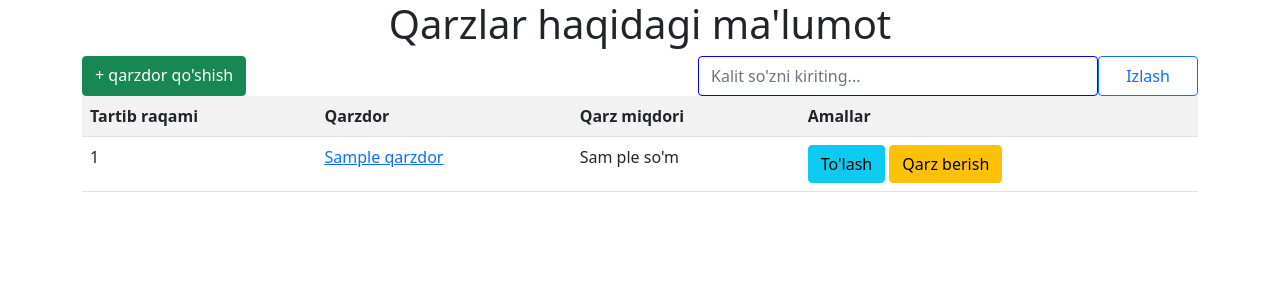
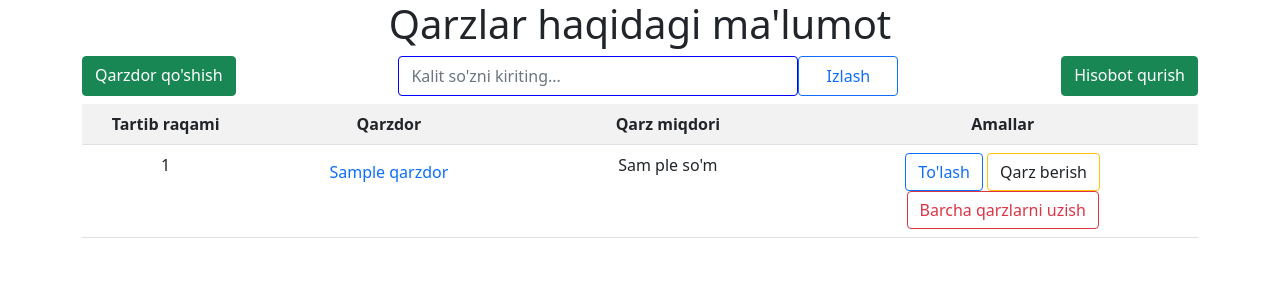
Before and after one commit to DiyorbekBoltayev/qarzDaftar, a PHP site: page / in a window 1280 px wide. Shown: the top 300 px of the page. Run offline with PHP 8.4, Linux system fonts and the light colour scheme; tables that the repository leaves empty or names only in its code hold one stand-in row (values such as "Sample post").

Commit message:
barcha qarzlarni uzish tugmasi qoshildi

```diff
--- a/index.php
+++ b/index.php
@@ -17,22 +17,24 @@ $git_p=1700;
 <body>
 <div class="container">
     <h1 class="text text-center">Qarzlar haqidagi ma'lumot</h1>
-    <div class="d-flex justify-content-between"> <a href="add.php" class="btn btn-success"> + qarzdor qo'shish</a>
+    <div class="d-flex justify-content-between mb-2"> <a href="add.php" class="btn btn-success">Qarzdor qo'shish</a>
         <form class=" d-flex justify-content-between" action="topilgan.php" method="post">
             <input name="search" style="width: 400px; height: 40px; border: 1px solid blue" placeholder="Kalit so'zni kiriting..." type="search" class=" form-control">
             <input style="width: 100px;" type="submit" class="btn btn-outline-primary form-control" value="Izlash">
-        </form></div>
+        </form>
+        <a href="" class="btn btn-success"> Hisobot qurish</a>
+    </div>
 
     <div>
-        <table class="table table-striped">
+        <table class="table table-striped text-center">
             <tr>
-                <th>Tartib raqami</th>
-                <th>Qarzdor</th>
-                <th>Qarz miqdori</th>
-                <th>Amallar</th>
+                <th style="width: 15%">Tartib raqami</th>
+                <th style="width: 25%;">Qarzdor</th>
+                <th style="width: 25%">Qarz miqdori</th>
+                <th style="width: 35%">Amallar</th>
             </tr>
     <?php
-    $sql="SELECT * FROM qarzlar";
+    $sql="SELECT * FROM qarzlar ORDER BY id DESC";
 
     $result=mysqli_query($conn,$sql);
     if (mysqli_num_rows($result) > 0) {
@@ -43,7 +45,7 @@ $git_p=1700;
             <tr>
                 <td><?php echo $sn?></td>
                 <td>
-                    <a href="show.php? id=<?php echo $ff ?>">
+                    <a href="show.php? id=<?php echo $ff ?>" style="width: 100%;" class="btn  text-primary">
                     <?php
                     $tt=$data['qarzdor_id'];
                     $sql2="SELECT * FROM qarzdor where id='$tt'";
@@ -68,8 +70,9 @@ $git_p=1700;
                     echo $ss." so'm ";
                     ?> </td>
                 <td>
-                    <a href="tulash.php? id=<?php echo $tt?>" class="btn btn-info">To'lash</a>
-                    <a href="berish.php? id=<?php echo $tt?>" class="btn btn-warning">Qarz berish</a>
+                    <a href="tulash.php? id=<?php echo $tt?>" class="btn btn-outline-primary">To'lash</a>
+                    <a href="berish.php? id=<?php echo $tt?>" class="btn btn-outline-warning text-dark">Qarz berish</a>
+                    <a href="uzish.php? id=<?php echo $tt?>" class="btn btn-outline-danger ">Barcha qarzlarni uzish</a>
                 </td>
             </tr>
 
--- a/show.php
+++ b/show.php
@@ -5,7 +5,7 @@ $sql="select * from qarzdor where id='$idsi'";
 $result=mysqli_query($conn,$sql);
 $data=mysqli_fetch_assoc($result);
 
-$sql="select * from history where qarzdor_id='$idsi'";
+$sql="select * from history where qarzdor_id='$idsi' ORDER BY id DESC";
 $result=mysqli_query($conn,$sql);
 $historys=mysqli_fetch_all($result);
 
```
Also changed, not shown: topilgan.php (+5 -4 lines), uzish.php (added, +24 -0 lines).
